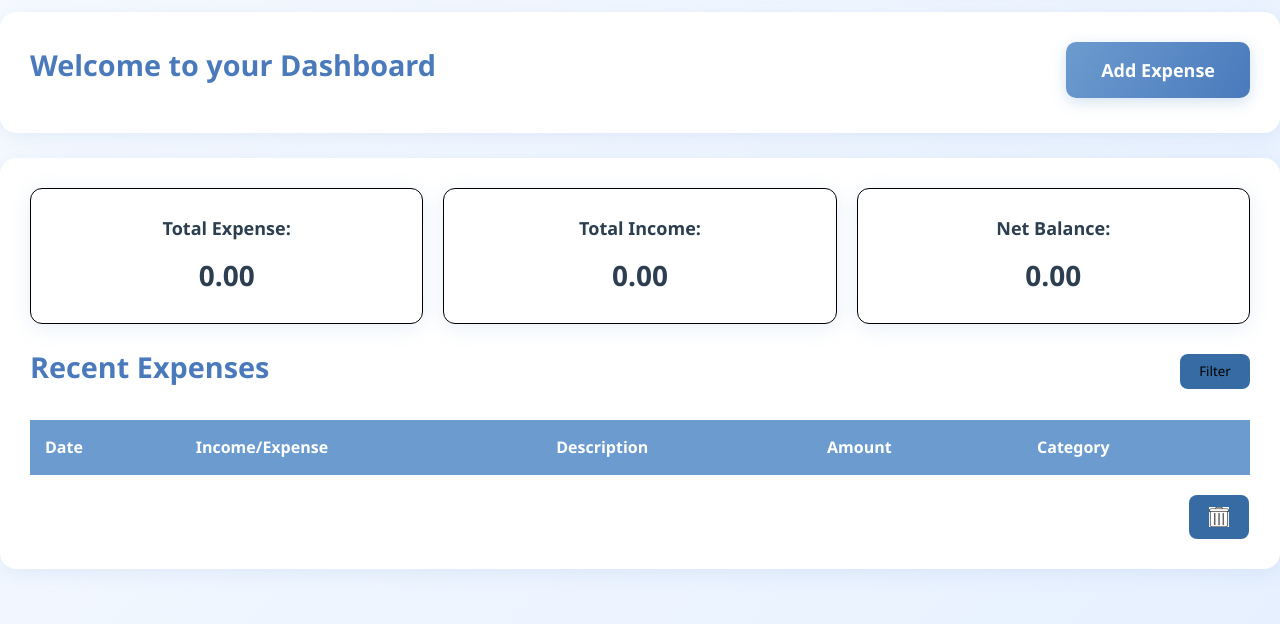
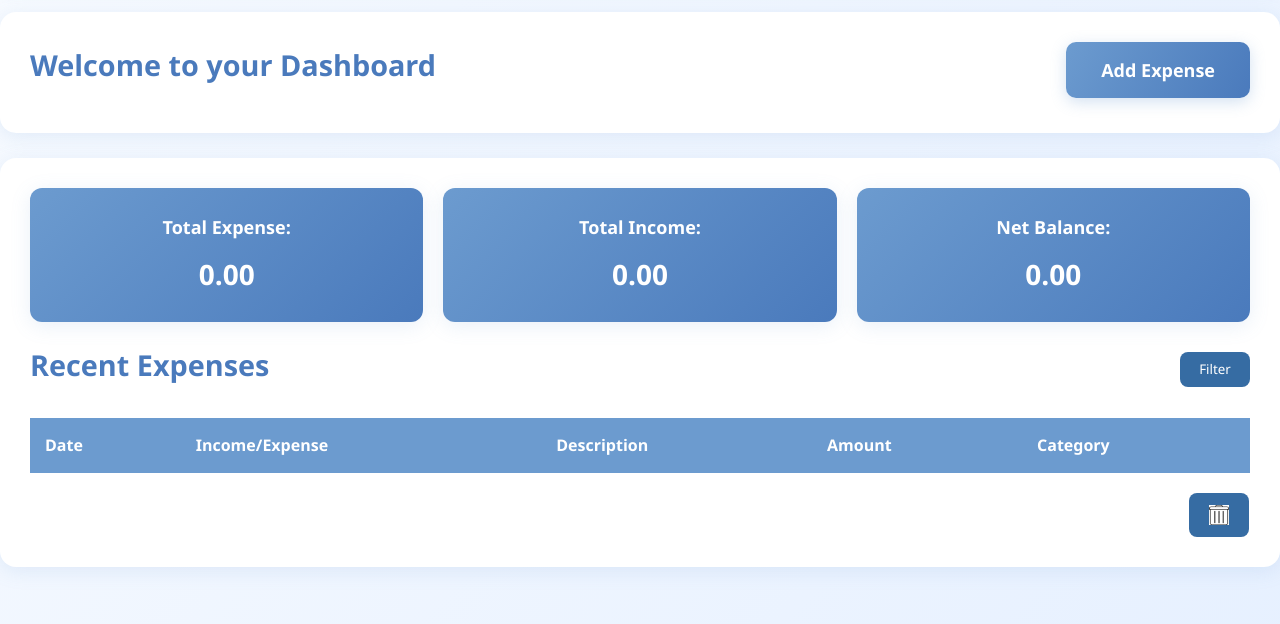
Before and after one commit to Fatimadg11/budget-tracker, a website: page index.html in a window 1280 px wide. Shown: the part 124-748 px from the top of the page. Drawn offline with Linux system fonts and the light colour scheme.

Commit message:
update 31

```diff
--- a/index.css
+++ b/index.css
@@ -332,18 +332,20 @@
    display: grid;
    grid-template-columns: repeat(auto-fit, minmax(250px, 1fr));
    gap: 20px;
+
  }
 
  #t-i,
  #w-s,
  #balance {
-   /* background: linear-gradient(135deg, var(--primary), var(--secondary)); */
-   /* color: white; */
+   background: linear-gradient(135deg, var(--primary), var(--secondary));
+   color: white;
    padding: 25px;
    border-radius: 12px;
    text-align: center;
    box-shadow: var(--card-shadow);
-   border: 1px solid black;
+   /* border: 1px solid black; */
+
  }
 
  #t-i p:first-child,
@@ -410,7 +412,7 @@
  }
 
  #delete-expense:hover {
-   background: #e06b6b;
+   background: #a02929bf;
  }
 
  /* Responsive Design */
@@ -477,6 +479,7 @@
    border-radius: 8px;
    margin-top: 10px;
    background: var(--warning);
+   color: white;
    border: none;
  }
 
```
